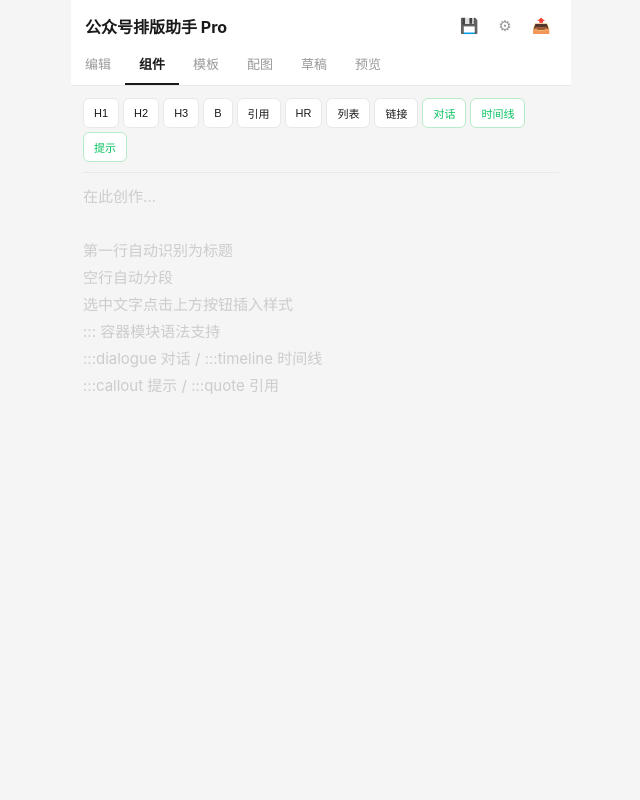
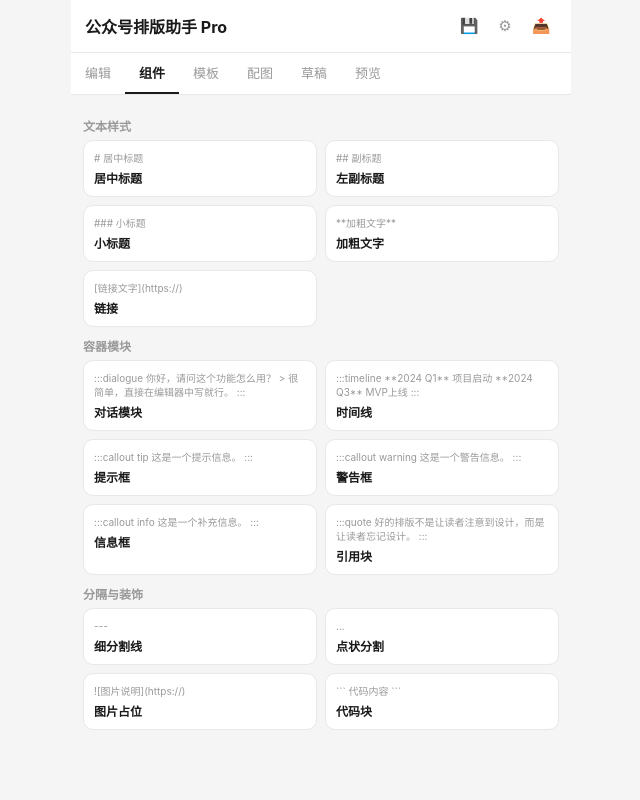
Before and after one commit to weiwei3278/gzh-editor, a plain HTML site: page index.html in a window 1280 px wide. Both pictures are taken after a click on the element "组件". Shown: the top 800 px of the page, without its empty margins (319-959 px from the left). Drawn offline with Linux system fonts and the light colour scheme.

Commit message:
恢复flex布局，修复tab切换和面板显示问题

```diff
--- a/index.html
+++ b/index.html
@@ -7,22 +7,22 @@
 <style>
 :root{--bg:#f5f5f5;--card:#fff;--text:#1a1a1a;--muted:#999;--border:#e8e8e8;--accent:#1a1a1a}
 *,*::before,*::after{box-sizing:border-box;margin:0;padding:0}
-body{font-family:-apple-system,BlinkMacSystemFont,"PingFang SC","Microsoft YaHei",sans-serif;background:var(--bg);color:var(--text);max-width:500px;margin:0 auto;padding-top:86px;min-height:100vh}
-.hdr{position:fixed;top:0;left:50%;transform:translateX(-50%);width:100%;max-width:500px;padding:10px 14px;display:flex;align-items:center;justify-content:space-between;border-bottom:1px solid var(--border);background:var(--card);z-index:20}
+body{font-family:-apple-system,BlinkMacSystemFont,"PingFang SC","Microsoft YaHei",sans-serif;background:var(--bg);color:var(--text);height:100vh;display:flex;flex-direction:column;max-width:500px;margin:0 auto;overflow:hidden}
+.hdr{padding:10px 14px;display:flex;align-items:center;justify-content:space-between;border-bottom:1px solid var(--border);background:var(--card);z-index:10;flex-shrink:0}
 .hdr h1{font-size:16px;font-weight:700}
 .hdr .actions{display:flex;gap:4px}
 .hdr .act{width:32px;height:32px;border-radius:8px;border:none;background:transparent;font-size:15px;cursor:pointer;display:flex;align-items:center;justify-content:center;color:var(--muted);transition:.15s}
 .hdr .act:active{background:#f0f0f0}
-.tabs{position:fixed;top:44px;left:50%;transform:translateX(-50%);width:100%;max-width:500px;display:flex;border-bottom:1px solid var(--border);background:var(--card);z-index:20;overflow-x:auto;-webkit-overflow-scrolling:touch}
+.tabs{display:flex;border-bottom:1px solid var(--border);background:var(--card);flex-shrink:0;overflow-x:auto;-webkit-overflow-scrolling:touch}
 .tabs::-webkit-scrollbar{display:none}
 .tab{padding:10px 14px;font-size:13px;color:var(--muted);white-space:nowrap;border-bottom:2px solid transparent;cursor:pointer;transition:.15s;flex-shrink:0}
 .tab.active{color:var(--text);border-bottom-color:var(--accent);font-weight:600}
-.panel{display:none;padding:12px;min-height:calc(100vh - 86px)}
-.panel.active{display:block}
-#panel-edit{display:flex;flex-direction:column;height:calc(100vh - 86px)}
-#editor{width:100%;flex:1;border:none;outline:none;font-size:15px;line-height:1.8;font-family:inherit;resize:none;background:transparent;color:var(--text);padding:0;-webkit-overflow-scrolling:touch}
+.panel{display:none;flex:1;overflow:hidden;min-height:0}
+.panel.active{display:flex;flex-direction:column}
+#panel-edit{overflow:hidden}
+#editor{width:100%;flex:1;min-height:0;border:none;outline:none;font-size:15px;line-height:1.8;font-family:inherit;resize:none;background:transparent;color:var(--text);padding:0 12px;-webkit-overflow-scrolling:touch;overflow-y:auto}
 #editor::placeholder{color:#ccc}
-.toolbar{display:flex;gap:4px;padding:0 0 10px;flex-wrap:wrap;border-bottom:1px solid var(--border);margin-bottom:10px;flex-shrink:0;overflow:visible}
+.toolbar{display:flex;gap:4px;padding:0 0 10px;flex-wrap:wrap;border-bottom:1px solid var(--border);margin:0 0 10px;flex-shrink:0}
 .toolbar button{padding:6px 10px;border-radius:6px;border:1px solid var(--border);background:var(--card);font-size:11px;cursor:pointer;color:var(--text);white-space:nowrap;transition:.15s;-webkit-tap-highlight-color:transparent}
 .toolbar button:active{background:#f0f0f0}
 .toolbar .tb-sep{width:1px;background:var(--border);margin:2px 2px}
@@ -57,7 +57,7 @@
 .draft-item .d-title{font-size:14px;font-weight:600;margin-bottom:4px;overflow:hidden;text-overflow:ellipsis;white-space:nowrap}
 .draft-item .d-meta{font-size:11px;color:var(--muted);display:flex;gap:8px}
 .draft-item .d-del{position:absolute;top:8px;right:8px;width:22px;height:22px;border-radius:11px;border:none;background:#f0f0f0;cursor:pointer;font-size:12px;color:var(--muted);display:flex;align-items:center;justify-content:center}
-#preview-wrap{background:var(--card);border-radius:12px;padding:20px 16px;min-height:60vh;word-break:break-word}
+#preview-wrap{background:var(--card);border-radius:12px;padding:20px 16px;flex:1;overflow-y:auto;word-break:break-word;-webkit-overflow-scrolling:touch}
 .modal-overlay{position:fixed;inset:0;background:rgba(0,0,0,.35);z-index:100;display:flex;align-items:flex-end;opacity:0;pointer-events:none;transition:opacity .2s}
 .modal-overlay.show{opacity:1;pointer-events:auto}
 .modal-sheet{background:var(--card);width:100%;max-width:500px;margin:0 auto;border-radius:16px 16px 0 0;max-height:70vh;overflow-y:auto;transform:translateY(100%);transition:transform .25s}
@@ -114,7 +114,7 @@
 :::callout 提示 / :::quote 引用"></textarea>
 </div>
 
-<div class="panel" id="panel-style">
+<div class="panel" id="panel-style" style="overflow-y:auto;-webkit-overflow-scrolling:touch;padding:12px">
   <div class="section-label">文本样式</div>
   <div class="style-grid" id="style-grid-text"></div>
   <div class="section-label">容器模块</div>
@@ -123,11 +123,11 @@
   <div class="style-grid" id="style-grid-decor"></div>
 </div>
 
-<div class="panel" id="panel-theme">
+<div class="panel" id="panel-theme" style="overflow-y:auto;-webkit-overflow-scrolling:touch;padding:12px">
   <div class="theme-grid" id="theme-grid"></div>
 </div>
 
-<div class="panel" id="panel-img">
+<div class="panel" id="panel-img" style="overflow-y:auto;-webkit-overflow-scrolling:touch;padding:12px">
   <div class="img-actions">
     <button class="primary" id="btn-gen-img">AI 生成配图</button>
     <button id="btn-upload-img">上传图片</button>
@@ -135,14 +135,14 @@
   <div class="img-grid" id="img-grid"></div>
 </div>
 
-<div class="panel" id="panel-draft">
+<div class="panel" id="panel-draft" style="overflow-y:auto;-webkit-overflow-scrolling:touch;padding:12px">
   <button id="btn-new-draft" style="width:100%;padding:12px;border-radius:8px;border:1px dashed var(--border);background:var(--card);cursor:pointer;font-size:13px;color:var(--muted);margin-bottom:12px">+ 新建草稿</button>
   <div id="draft-list"></div>
 </div>
 
-<div class="panel" id="panel-preview">
+<div class="panel" id="panel-preview" style="padding:12px">
   <div id="preview-wrap"></div>
-  <button class="btn-copy" style="width:100%;padding:14px;margin-top:16px;border-radius:10px;border:none;background:var(--accent);color:#fff;font-size:15px;font-weight:600;cursor:pointer">复制到公众号后台</button>
+  <button class="btn-copy" style="width:100%;padding:14px;margin-top:12px;border-radius:10px;border:none;background:var(--accent);color:#fff;font-size:15px;font-weight:600;cursor:pointer;flex-shrink:0">复制到公众号后台</button>
 </div>
 
 <div class="modal-overlay" id="modal">
```
